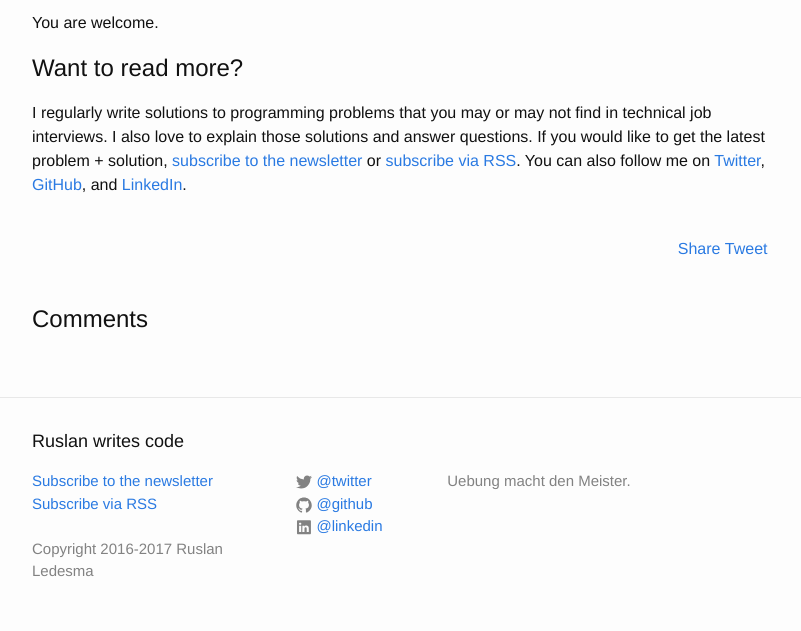
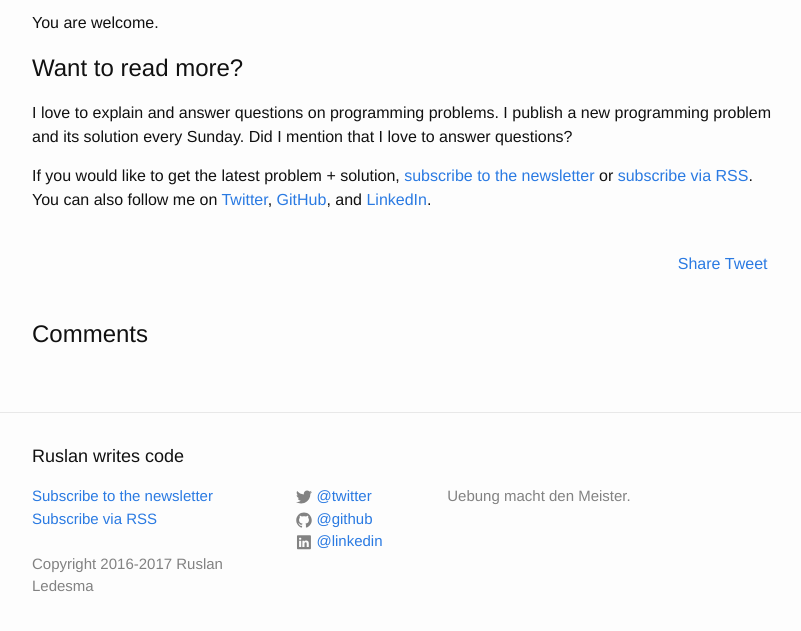
Before and after one commit to mrrusof/mrrusof.github.io, a Jekyll site: the page built from _posts/2016-12-29-pomodoro-timer-for-osx.markdown, in a window 1280 px wide, cut to the strip 519-1177 px from the top of the page. Shown: the top 631 px of the strip, without its empty margins (238-1039 px from the left). Built offline with Jekyll 4.4.1, drawn with Linux system fonts in a browser that asks for light colours; comment, search, counter and statistics services are not loaded.

Commit message:
Promise a new problem+solution every Sunday.

```diff
--- a/_includes/subscribe.html
+++ b/_includes/subscribe.html
@@ -1,7 +1,9 @@
 # Want to read more?
 
-I regularly write solutions to programming problems that you may or may not find in technical job interviews.
-I also love to explain those solutions and answer questions.
+I love to explain and answer questions on programming problems.
+I publish a new programming problem and its solution every Sunday.
+Did I mention that I love to answer questions?
+
 If you would like to get the latest problem + solution, <a onclick="show_spopup()">subscribe to the newsletter</a>
 or <a href="{{ "/feed.xml" | prepend: site.baseurl }}">subscribe via RSS</a>.
 You can also follow me on
```
